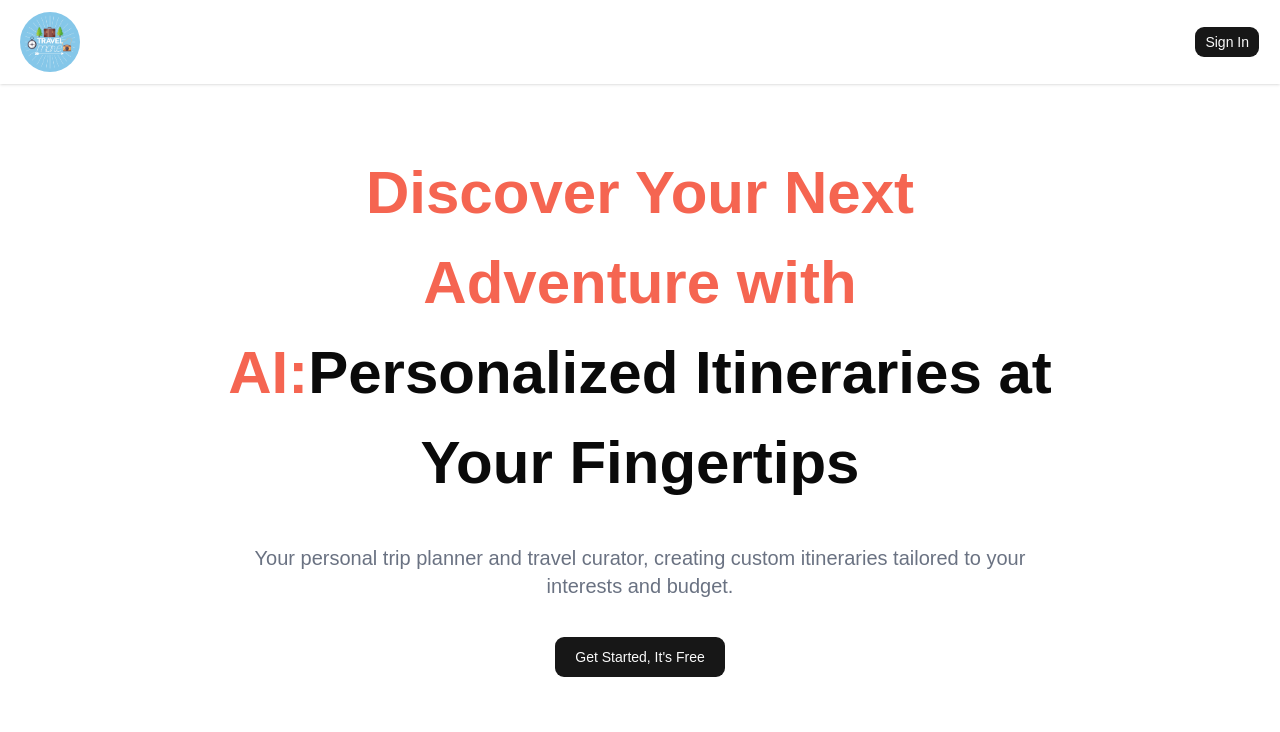
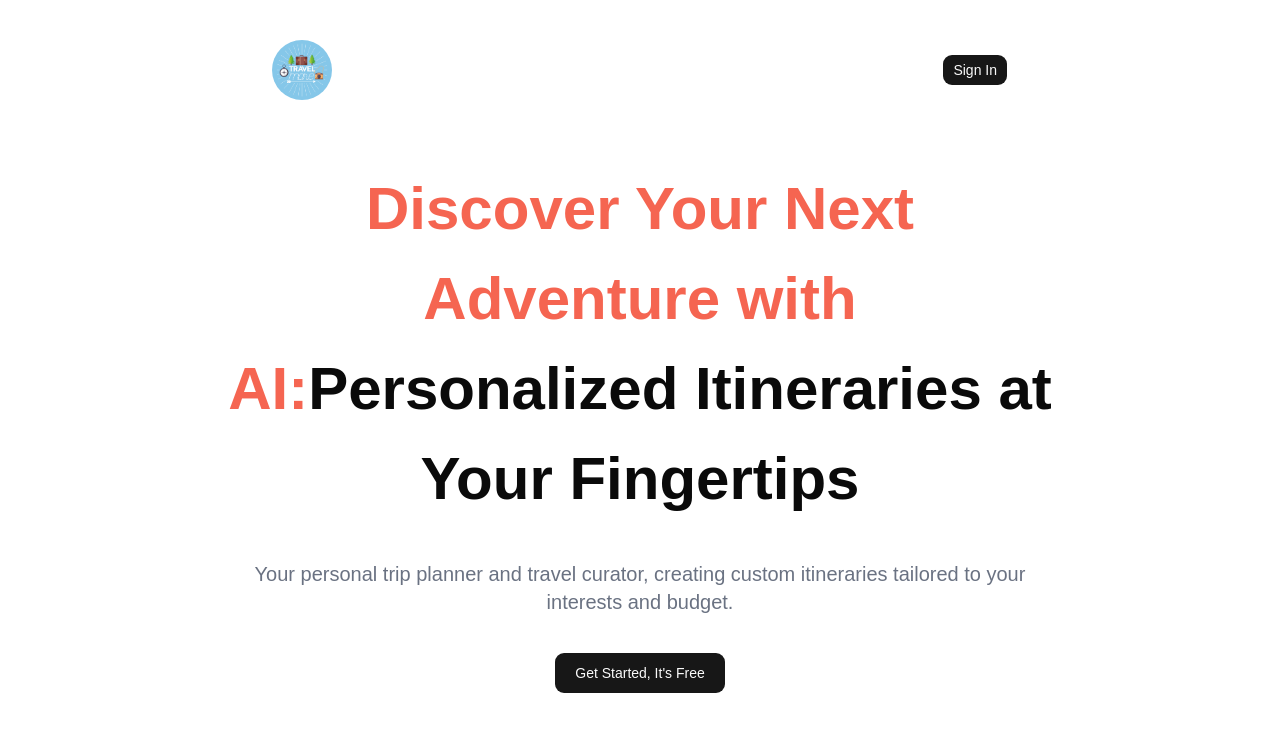
Before and after one commit to binyul1/AI-trip-planner, a React (Vite) app: page / in a window 1280 px wide. Shown: the top 732 px of the page. Built offline with nearby package versions, Linux system fonts and the light colour scheme; no server answers.

Commit message:
Refactor layout and remove unused Footer component in Viewtrip

```diff
--- a/src/components/create-trip/index.jsx
+++ b/src/components/create-trip/index.jsx
@@ -161,7 +161,7 @@ function CreateTrip() {
   };
 
   return (
-    <div className="sm:px-10 md:px-32 lg:px-56 xl:px-10 px-5 mt-10">
+    <div className="sm:px-20 sm:flex sm:flex-col md:px-35 lg:px-55 xl:px-68 px-5 mt-10">
       <h2 className="font-bold text-3xl">
         Tell us your travel preferences 🏕️🌴
       </h2>
--- a/src/components/custom/Header.jsx
+++ b/src/components/custom/Header.jsx
@@ -101,7 +101,7 @@ function Header() {
   };
 
   return (
-    <div className="p-3 shadow-sm flex justify-between items-center px-5">
+    <div className="sm:px-20 sm:flex md:px-35 lg:px-55 xl:px-68 px-5 mt-10 justify-between">
       <a href="/">
         <img src={logo} alt="logo" className="size-15 rounded-[50%] " />
       </a>
--- a/src/my-trips/components/UserTripCardItem.jsx
+++ b/src/my-trips/components/UserTripCardItem.jsx
@@ -25,12 +25,12 @@ function UserTripCardItem({ trip }) {
   };
 
   return (
-    <Link to={'/view-trip/'+trip?.id}>
+    <Link to={"/view-trip/" + trip?.id}>
       <div className="hover:scale-105 transition-all h-[300px] bg-slate-100 rounded-lg p-2">
         <img
           src={photoUrl || logo}
           alt="logo"
-          className="size-48 object-cover rounded-xl"
+          className="w-full h-[220px] md:h-[210px] size-48 object-cover rounded-xl"
         />
         <div>
           <h2 className="mt-2">{trip?.userSelection?.location?.label}</h2>
--- a/src/view-trip/[tripid]/index.jsx
+++ b/src/view-trip/[tripid]/index.jsx
@@ -6,7 +6,6 @@ import { useState } from "react";
 import InfoSection from "../components/InfoSection";
 import Hotels from "../components/Hotels";
 import PlacesToVisit from "../components/PlacesToVisit";
-import Footer from "../components/Footer";
 
 function Viewtrip() {
   const { tripid } = useParams();
@@ -39,8 +38,6 @@ function Viewtrip() {
       <Hotels trip={trip} />
       {/* Daily Plans */}
       <PlacesToVisit trip={trip} />
-      {/*Footers*/}
-      <Footer trip={trip}/>
     </div>
   );
 }
--- a/src/view-trip/components/Footer.jsx
+++ /dev/null
@@ -1,9 +0,0 @@
-import React from 'react'
-
-function Footer() {
-  return (
-    <div>Footer</div>
-  )
-}
-
-export default Footer
```
